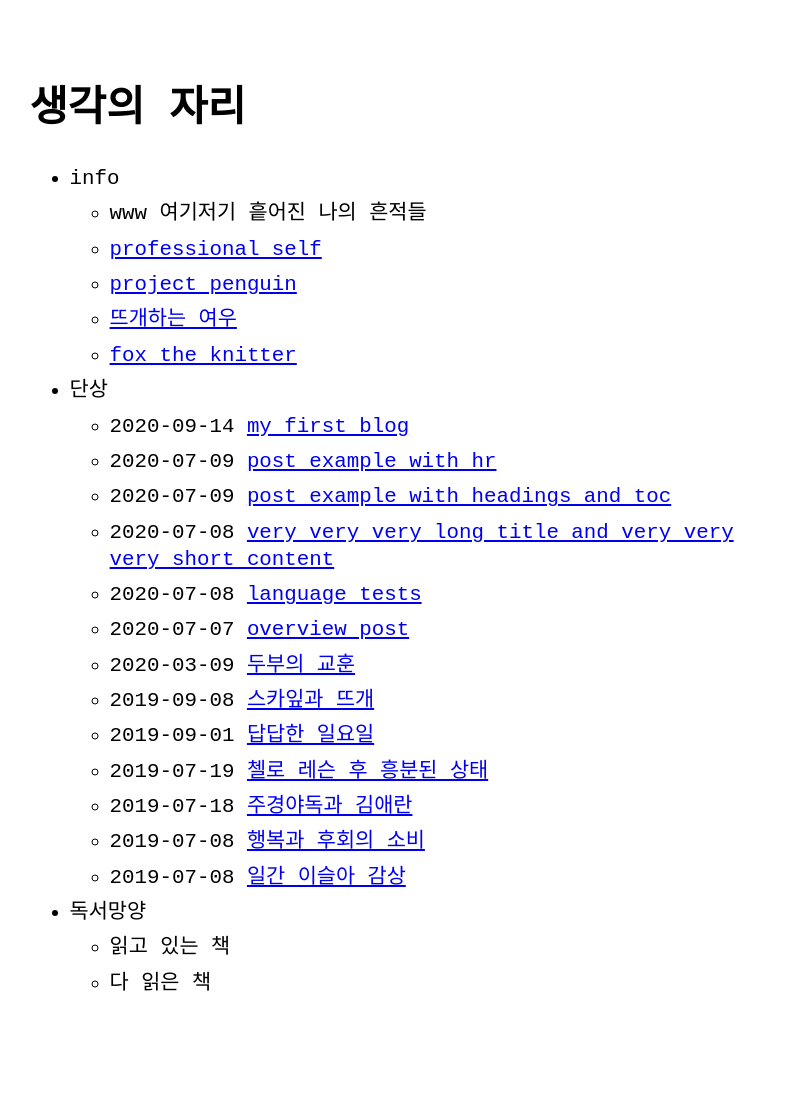
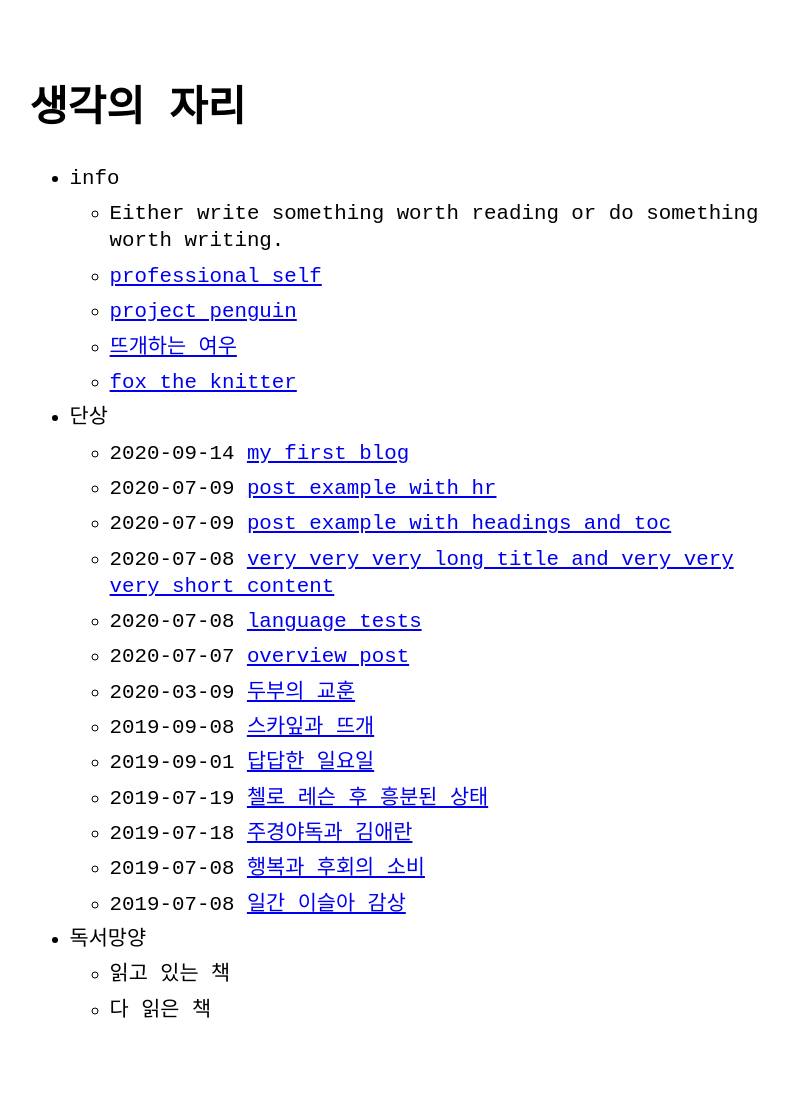
Before and after one commit to chaee/chaee.github.io, a Jekyll site: the page built from index.md, in a window 1280 px wide. Shown: the whole page, without its empty margins (236-1024 px from the left). Built offline with Jekyll 4.4.1, drawn with Linux system fonts in a browser that asks for light colours; before the commit the page ends 1080 px from its top, so only the background shows below that.

Commit message:
change quote

```diff
--- a/_data/menu.yml
+++ b/_data/menu.yml
@@ -5,7 +5,7 @@ entries:
   - title: info
     url: false
     entries:
-      - title: www 여기저기 흩어진 나의 흔적들
+      - title: "Either write something worth reading or do something worth writing."
         url: false
       - title: professional self
         url: https://www.notion.so/mcssfw/curious-magpie-log-eb084c838ed24e8398d733ad79266eaf
```
